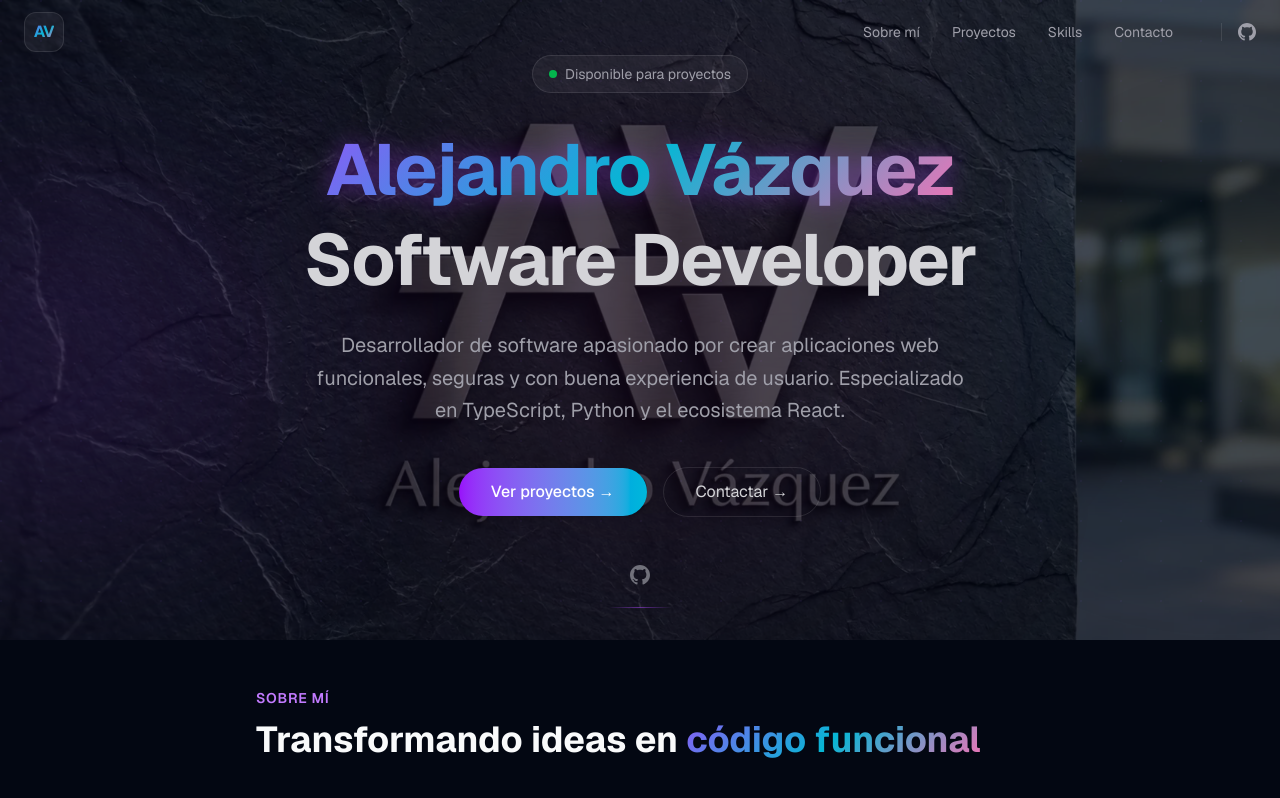
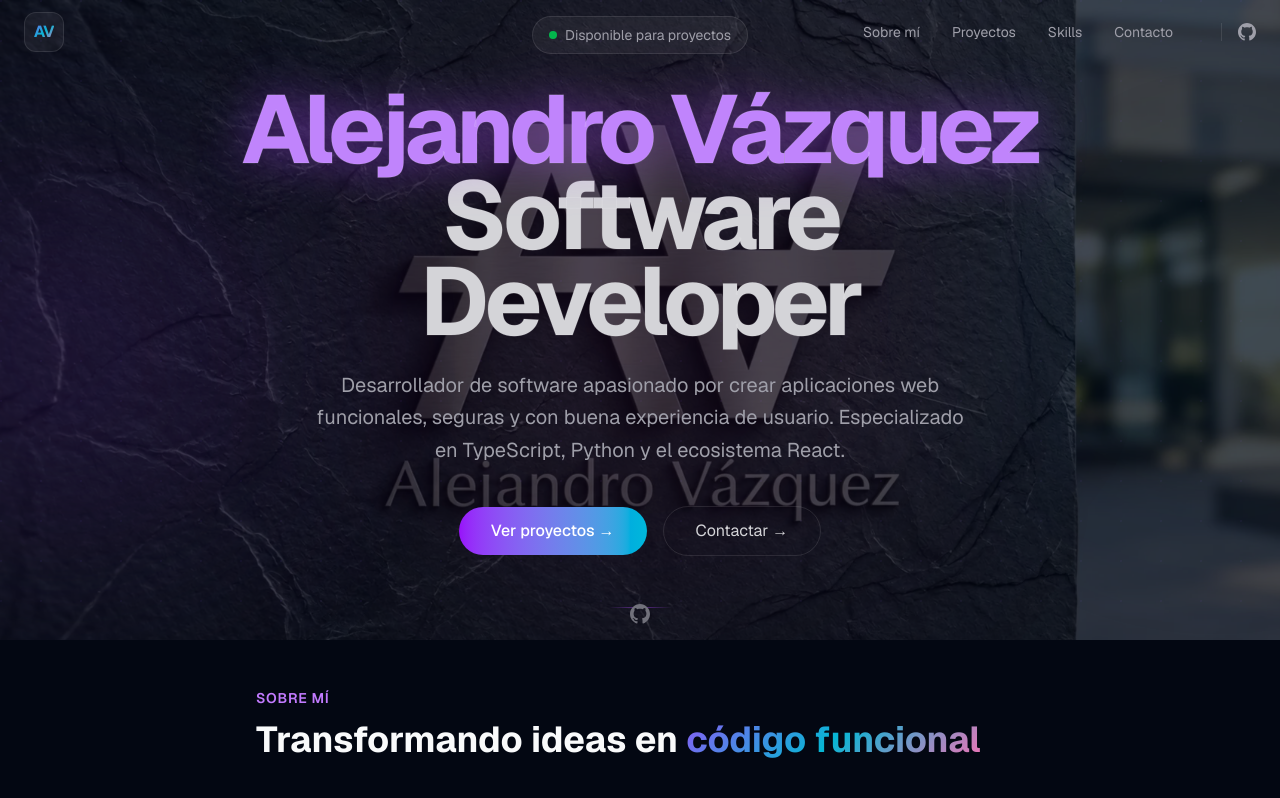
Before and after one commit to Vazquez-Alejandro/Portfolio, a Next.js app: page / in a window 1280 px wide. Shown: the top 798 px of the page. Built offline with nearby package versions, Linux system fonts and the light colour scheme.

Commit message:
feat: estilo renzo (purpura, titulo neon, stroke)

```diff
--- a/src/app/globals.css
+++ b/src/app/globals.css
@@ -4,10 +4,10 @@
   --font-sans: var(--font-geist-sans);
   --font-mono: var(--font-geist-mono);
 
-  --color-primary: #8b5cf6;
+  --color-primary: #714b67;
   --color-primary-light: #a78bfa;
-  --color-primary-dark: #7c3aed;
-  --color-secondary: #06b6d4;
+  --color-primary-dark: #4a3042;
+  --color-secondary: #c084fc;
   --color-accent: #f472b6;
   --color-surface: #111827;
   --color-surface-light: #1f2937;
--- a/src/components/Hero.tsx
+++ b/src/components/Hero.tsx
@@ -32,16 +32,19 @@ export default function Hero() {
             initial={{ opacity: 0, y: 30 }}
             animate={{ opacity: 1, y: 0 }}
             transition={{ duration: 0.6, delay: 0.1 }}
-            className="relative text-4xl sm:text-6xl md:text-7xl font-bold tracking-tight leading-tight mb-6"
+            className="relative text-5xl sm:text-7xl md:text-8xl font-bold tracking-tighter leading-[0.9] mb-6"
+            style={{ WebkitTextStroke: "1px rgba(255,255,255,0.15)" }}
           >
             <span className="relative inline-block">
               <span
                 aria-hidden="true"
-                className="absolute inset-0 blur-md text-purple-500/40 select-none"
+                className="absolute inset-0 blur-xl text-purple-500/50 select-none"
               >
                 Alejandro Vázquez
               </span>
-              <span className="relative gradient-text">Alejandro Vázquez</span>
+              <span className="relative" style={{ color: "#c084fc" }}>
+                Alejandro Vázquez
+              </span>
             </span>
             <br />
             <span className="text-zinc-300">Software Developer</span>
```
